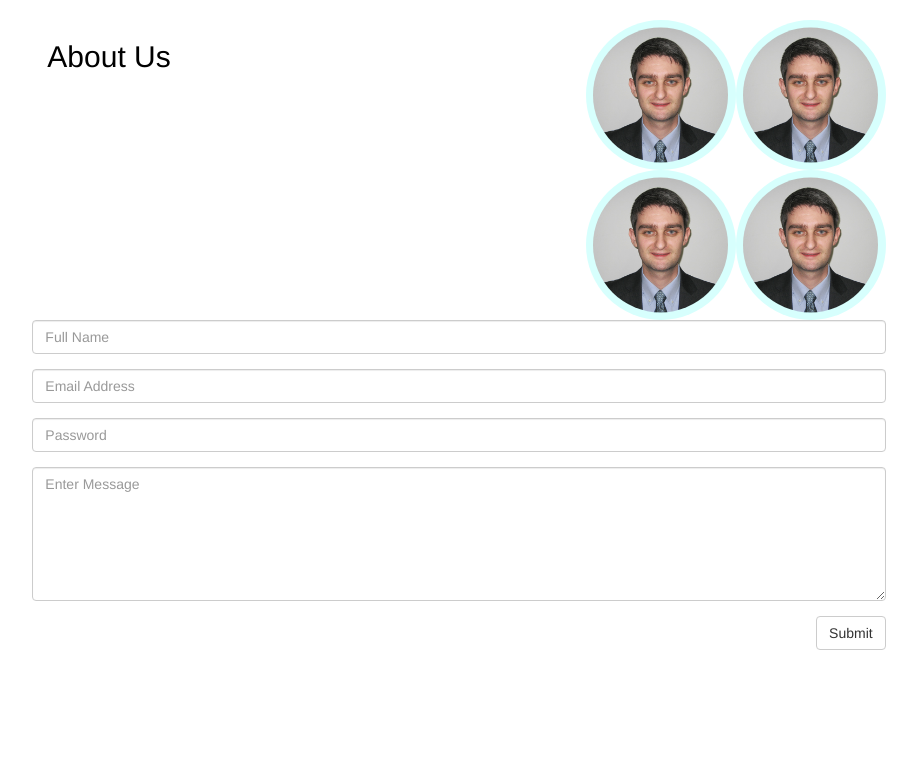
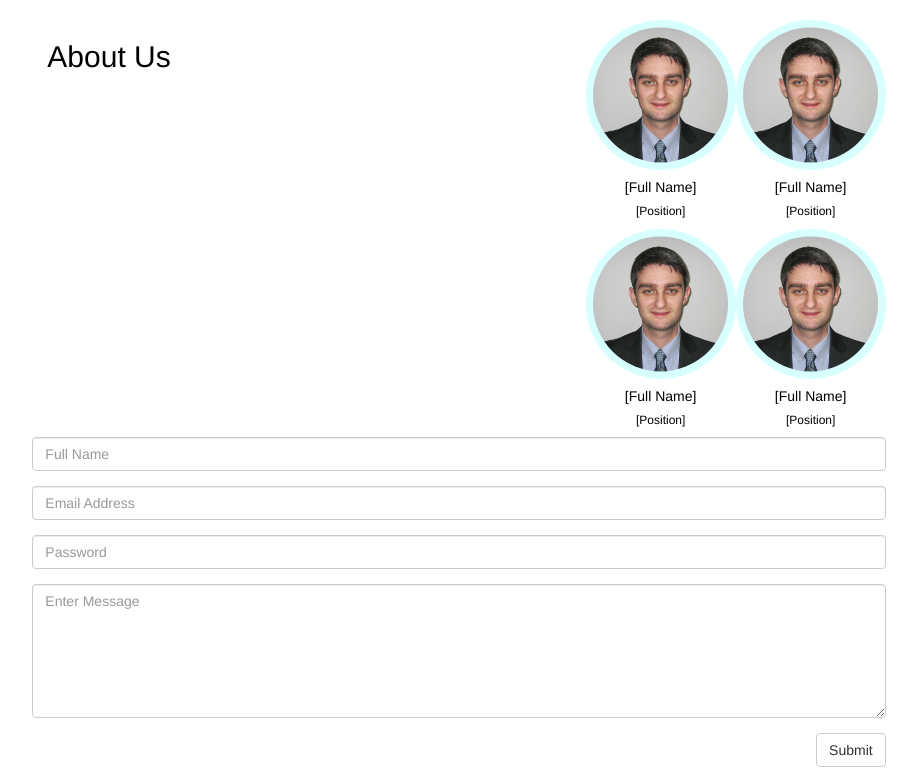
Before and after one commit to constellationcolon/homepage, a PHP site: page / in a window 1280 px wide. Shown: the part 52-835 px from the top of the page, without its empty margins (181-1098 px from the left). Before the commit the page ends 702 px from the top, so only its background shows below. Run offline with PHP 8.4, Linux system fonts and the light colour scheme; some libraries are stand-ins or nearby versions.

Commit message:
appends member information below the photos on the main page.

```diff
--- a/css/custom.css
+++ b/css/custom.css
@@ -29,6 +29,9 @@ a:hover {
 }
 .brown {
     background-color: #3B2E28;
+}
+.member-block {
+    text-align: center;
 }
 .member-frame {
     margin: 0 auto;
--- a/index.html
+++ b/index.html
@@ -48,8 +48,8 @@
             </nav>
         </div>
         <div class="row">
-            <div class="col-xs-1 col-sm-1 col-md-1 col-lg-2"></div>
-            <div class="container col-xs-10 col-sm-10 col-md-10 col-lg-8">
+            <div class="col-xs-1 col-sm-1 col-md-2 col-lg-2"></div>
+            <div class="container col-xs-10 col-sm-10 col-md-8 col-lg-8">
                 <div class="row">
                 </div>
                 <div class="row">
@@ -62,29 +62,37 @@
                     <div class="hidden-xs col-sm-6">
                         <h2>About Us</h2>
                     </div>
-                    <div class="pull-right-sm pull-right-md pull-right-lg">
+                    <div class="pull-right-xs pull-right-sm pull-right-md pull-right-lg">
                         <div class="col-xs-6 col-sm-6 col-md-6 col-lg-6">
-                            <div class="row">
+                            <div class="row member-block">
                                 <div class="member-frame pale_blue">
                                     <div id="costa" class="member-glass"></div>
                                 </div>
+                                <h5>[Full Name]</h5>
+                                <h6>[Position]</h6>
                             </div>
-                            <div class="row">
+                            <div class="row member-block">
                                 <div class="member-frame pale_blue">
                                     <div id="costa" class="member-glass"></div>
                                 </div>
+                                <h5>[Full Name]</h5>
+                                <h6>[Position]</h6>
                             </div>
                         </div>
                         <div class="col-xs-6 col-sm-6 col-md-6 col-lg-6">
-                            <div class="row">
+                            <div class="row member-block">
                                 <div class="member-frame pale_blue">
                                     <div id="costa" class="member-glass"></div>
                                 </div>
+                                <h5>[Full Name]</h5>
+                                <h6>[Position]</h6>
                             </div>
-                            <div class="row">
+                            <div class="row member-block">
                                 <div class="member-frame pale_blue">
                                     <div id="costa" class="member-glass"></div>
                                 </div>
+                                <h5>[Full Name]</h5>
+                                <h6>[Position]</h6>
                             </div>
                         </div>
                     </div>
@@ -120,7 +128,7 @@
                 </div>
             </div>
         </div>
-        <div class="col-xs-1 col-sm-1 col-md-1 col-lg-2"></div>
+        <div class="col-xs-1 col-sm-1 col-md-2 col-lg-2"></div>
     </div>
 
     <!-- javascript -->
```
